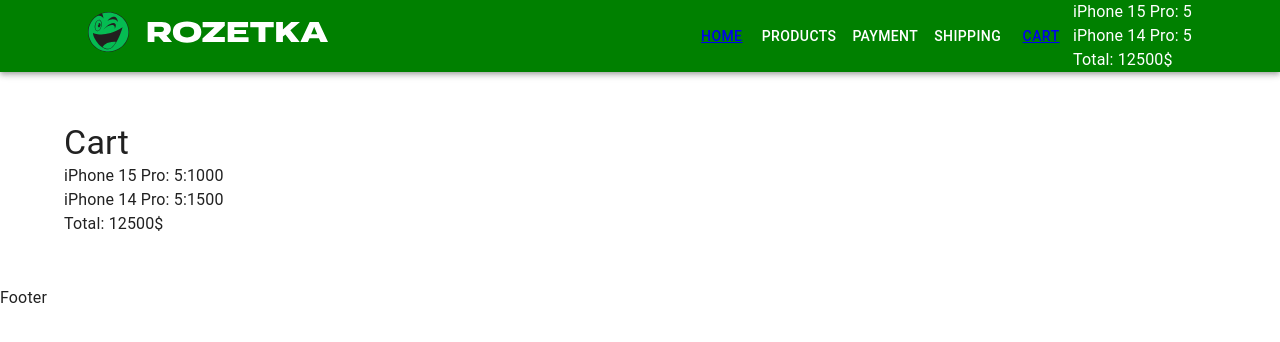
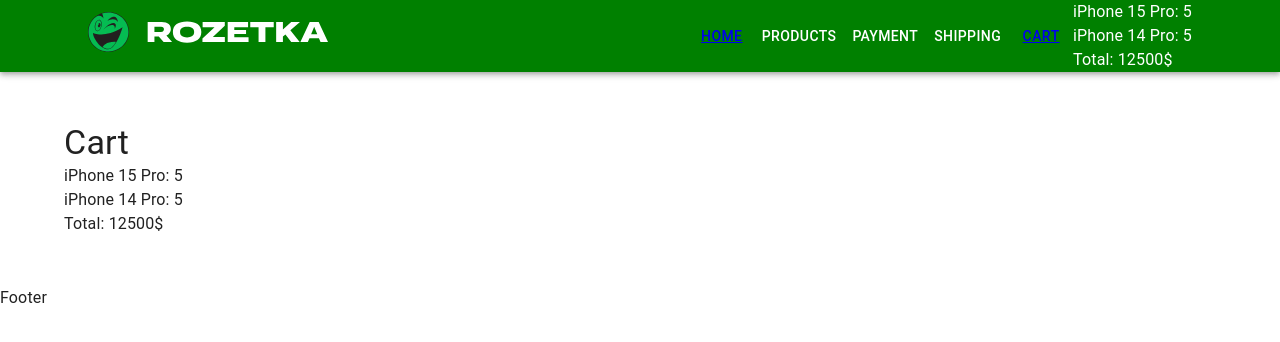
Before and after one commit to vavva1987/shop-project, a React (Create React App) app: page /cart in a window 1280 px wide. Shown: the top 342 px of the page. Built offline with nearby package versions, Linux system fonts and the light colour scheme.

Commit message:
Upd CartPage

```diff
--- a/src/Pages/CartPage/CartPage.tsx
+++ b/src/Pages/CartPage/CartPage.tsx
@@ -1,4 +1,5 @@
 import { Typography } from '@mui/material'
+import CartProductList from 'components/CartProductList/CartProductList'
 import CartTotal from 'components/CartTotal/CartTotal'
 import { Products, getProductsObject, productsArray } from 'utils/productsArray'
 
@@ -20,15 +21,7 @@
             <Typography component={'h1'} variant="h4">
                 Cart
             </Typography>
-            <div>
-                {Object.keys(productsInCart).map((productId) => (
-                    <div key={productId}>
-                        {productsObject[+productId].title}:{' '}
-                        {productsInCart[+productId]}:{''}
-                        {productsObject[+productId].price}
-                    </div>
-                ))}
-            </div>
+            <CartProductList productsInCart={productsInCart} />
             <CartTotal productsInCart={productsInCart} />
         </div>
     )
```
